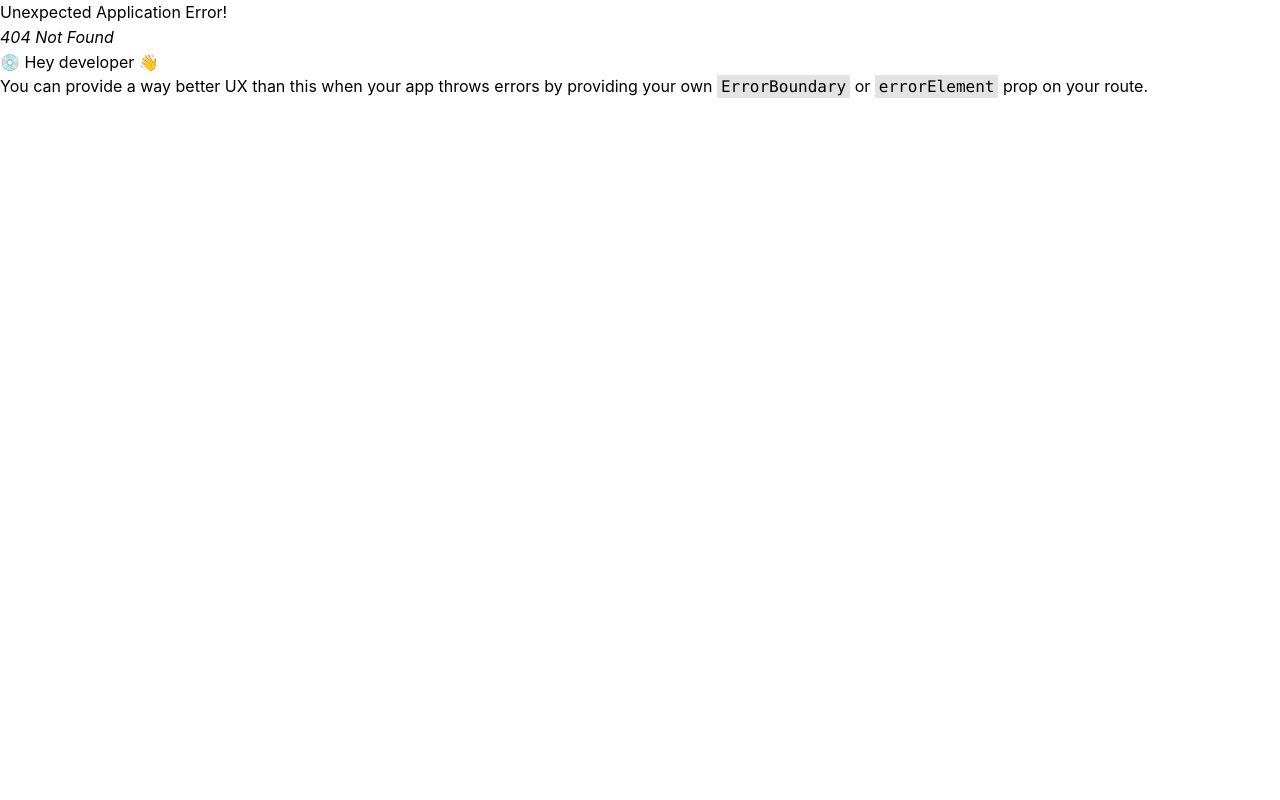
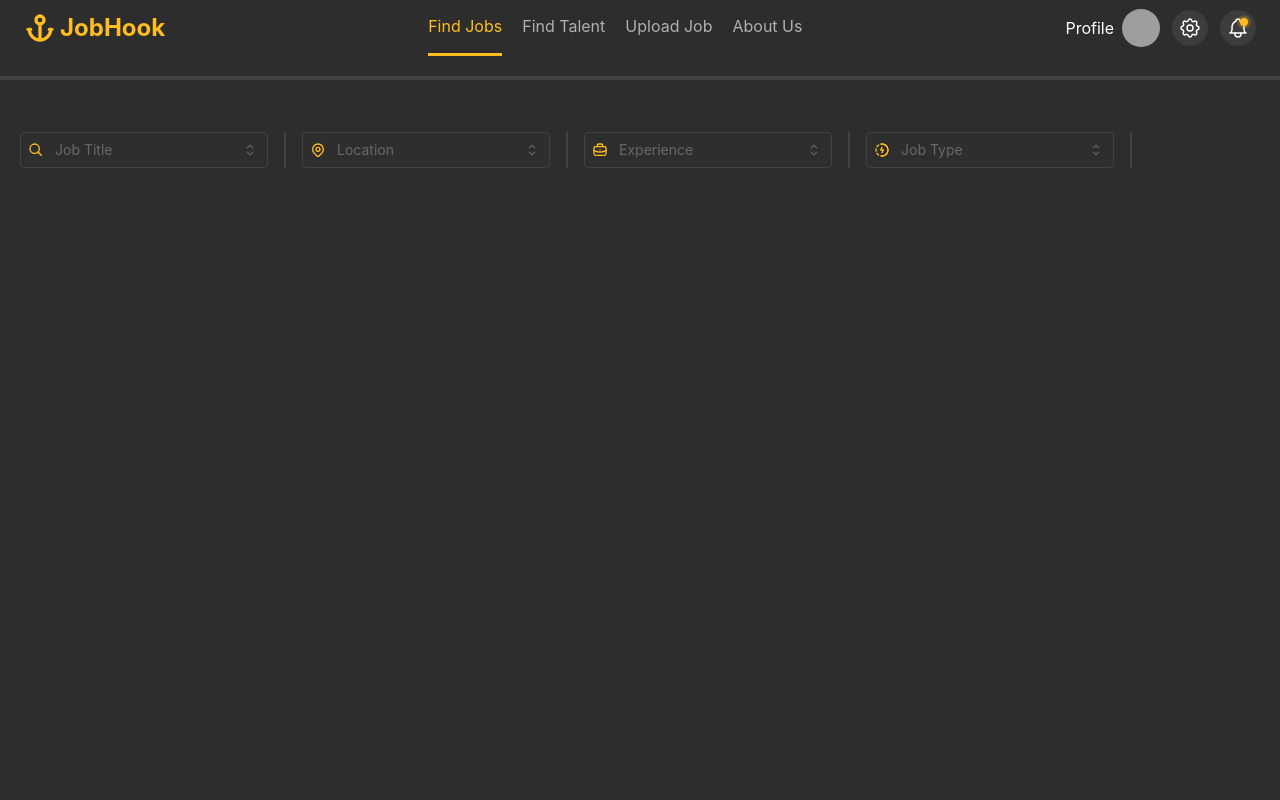
Before and after one commit to LaZyFee/mern_Job-Portal, a React (Vite) app in the folder client/: page /find-jobs in a window 1280 px wide. Before the commit this address had no page. Shown: the top 800 px of the page. Built offline with nearby package versions, Linux system fonts and the light colour scheme; grey boxes are pictures that could not be loaded.

Commit message:
HomePage Created

```diff
--- a/client/src/App.tsx
+++ b/client/src/App.tsx
@@ -7,7 +7,7 @@ import { theme } from "./utils/Theme";
 
 function App() {
   return (
-    <MantineProvider theme={theme}>
+    <MantineProvider defaultColorScheme="dark" theme={theme}>
       <RouterProvider router={router} />
     </MantineProvider>
   )
--- a/client/src/Components/Header/Header.tsx
+++ b/client/src/Components/Header/Header.tsx
@@ -8,7 +8,7 @@ import { Link } from "react-router-dom"
 
 export const Header = () => {
     return (
-        <div className=" h-20 px-6 text-white flex items-center justify-between">
+        <div className=" h-14 px-6 text-white flex items-center justify-between">
 
             {/* logo */}
             <Link to="/">   <div className="flex items-center gap-1 text-bright-sun-400">
--- a/client/src/Components/Header/NavLink.tsx
+++ b/client/src/Components/Header/NavLink.tsx
@@ -30,7 +30,7 @@ export const NavLinks = () => {
             {
                 Links.map((link, index) =>
                     <div
-                        className={`${location.pathname === link.path ? "border-bright-sun-400 text-bright-sun-400" : " border-transparent"} h-full border-t-[3px] flex items-center`}
+                        className={`${location.pathname === link.path ? "border-bright-sun-400 text-bright-sun-400" : " border-transparent"} h-full border-b-[3px] flex items-center`}
                     >
                         <Link key={index} to={link.path}>{link.name}</Link>
 
--- a/client/src/Layouts/Main.tsx
+++ b/client/src/Layouts/Main.tsx
@@ -1,11 +1,15 @@
 import { Outlet } from "react-router-dom"
 import { Header } from "../Components/Header/Header"
+import { Footer } from "../Components/Footer/Footer"
 
 export const Main = () => {
     return (
-        <div className="min-h-screen bg-mine-shaft-950">
+        <div className="bg-mine-shaft-950">
             <Header />
-            <Outlet />
+            <div className="min-h-screen">
+                <Outlet />
+            </div>
+            <Footer />
         </div>
     )
 }
--- /dev/null
+++ b/client/src/Pages/Find Jobs/FindJobs.tsx
@@ -0,0 +1,13 @@
+import { Divider } from "@mantine/core"
+import { SearchJobs } from "./SearchJobs"
+
+export const FindJobs = () => {
+    return (
+        <div>
+            <Divider orientation="horizontal" size="lg" className="my-5" />
+            <SearchJobs />
+
+
+        </div>
+    )
+}
--- /dev/null
+++ b/client/src/Pages/Find Jobs/MultiSelect.tsx
@@ -0,0 +1,109 @@
+import { useEffect, useState } from 'react';
+import { Checkbox, Combobox, Group, Input, Pill, PillsInput, useCombobox } from '@mantine/core';
+import { IconSearch } from '@tabler/icons-react';
+
+
+export const MultiSelectCreatable = (props: any) => {
+
+
+    useEffect(() => {
+        setData(props.options);
+    }, [props.options]);
+
+    const combobox = useCombobox({
+        onDropdownClose: () => combobox.resetSelectedOption(),
+        onDropdownOpen: () => combobox.updateSelectedOptionIndex('active'),
+    });
+
+    const [search, setSearch] = useState('');
+    const [data, setData] = useState<string[]>([]);
+    const [value, setValue] = useState<string[]>([]);
+
+    const exactOptionMatch = data.some((item) => item === search);
+
+    const handleValueSelect = (val: string) => {
+        setSearch('');
+
+        if (val === '$create') {
+            setData((current) => [...current, search]);
+            setValue((current) => [...current, search]);
+        } else {
+            setValue((current) =>
+                current.includes(val) ? current.filter((v) => v !== val) : [...current, val]
+            );
+        }
+    };
+
+    const handleValueRemove = (val: string) =>
+        setValue((current) => current.filter((v) => v !== val));
+
+    const values = value.slice(0, 2).map((item) => (
+        <Pill key={item} withRemoveButton onRemove={() => handleValueRemove(item)}> {item}
+        </Pill>
+    ))
+
+    const options = data.filter((item) => item.toLowerCase().includes(search.trim().toLowerCase())).map((item) => (
+        <Combobox.Option value={item} key={item} active={value.includes(item)}>
+            <Group gap="sm">
+                <Checkbox
+                    size='xs'
+                    color='brightSun.4'
+                    checked={value.includes(item)}
+                    onChange={() => { }}
+                    aria-hidden
+                    tabIndex={-1}
+                    style={{ pointerEvents: "none" }}
+                />
+                <span>{item}</span>
+            </Group>
+        </Combobox.Option>
+    ));
+
+
+    return (
+        <Combobox store={combobox} onOptionSubmit={handleValueSelect} withinPortal={false}>
+            <Combobox.DropdownTarget>
+                <PillsInput
+                    onClick={() => combobox.toggleDropdown()}
+                    rightSection={<Combobox.Chevron />}
+                    leftSection={
+                        <div>
+                            <props.icon
+                                className='text-bright-sun-400 p-1 bg:mine-shaft-900 rounded-full mr-1' />
+                        </div>
+                    }
+                >
+                    <Pill.Group>
+                        {value.length > 0 ? (
+                            <>
+                                {values}
+                                {value.length > 2 && (
+                                    <Pill>+{value.length - 2} more</Pill>
+                                )}
+                            </>
+                        ) : (
+                            <Input.Placeholder className='text-mine-shaft-100'>{props.title}</Input.Placeholder>
+                        )}
+
+
+                    </Pill.Group>
+                </PillsInput>
+            </Combobox.DropdownTarget>
+
+            <Combobox.Dropdown>
+                <Combobox.Search value={search} onChange={(event) => setSearch(event.currentTarget.value)} placeholder="Search for values" />
+                <Combobox.Options>
+                    {options}
+
+                    {!exactOptionMatch && search.trim().length > 0 && (
+                        <Combobox.Option value="$create">+ Create {search}</Combobox.Option>
+                    )}
+
+                    {exactOptionMatch && search.trim().length > 0 && options.length === 0 && (
+                        <Combobox.Empty>Nothing found</Combobox.Empty>
+                    )}
+                </Combobox.Options>
+            </Combobox.Dropdown>
+        </Combobox>
+    );
+}
--- /dev/null
+++ b/client/src/Pages/Find Jobs/SearchJobs.tsx
@@ -0,0 +1,20 @@
+import { Divider } from "@mantine/core"
+import { dropdownData } from "../../assets/Data/JobsData"
+import { MultiSelectCreatable } from "./MultiSelect"
+
+export const SearchJobs = () => {
+    return (
+        <div className="flex gap-4 px-5 py-8">
+            {
+                dropdownData.map((item, index) =>
+                    <>
+                        <div key={index} className="w-1/5">
+                            <MultiSelectCreatable {...item} />
+                        </div>
+                        <Divider orientation="vertical" size="sm" />
+                    </>
+                )
+            }
+        </div>
+    )
+}
--- a/client/src/Pages/HomePage/Home.tsx
+++ b/client/src/Pages/HomePage/Home.tsx
@@ -1,5 +1,4 @@
 import { Companies } from "./Companies"
-import { Footer } from "./Footer"
 import { HeroSection } from "./HeroSection"
 import { JobCategory } from "./JobCategory"
 import { Subscribe } from "./Subscribe"
@@ -15,7 +14,6 @@ export const Home = () => {
             <Working />
             <Testimonials />
             <Subscribe />
-            <Footer />
         </div>
     )
 }
--- a/client/src/Route/route.tsx
+++ b/client/src/Route/route.tsx
@@ -1,6 +1,7 @@
 import { createBrowserRouter } from "react-router-dom";
 import { Main } from "../Layouts/Main";
 import { Home } from "../Pages/HomePage/Home";
+import { FindJobs } from "../Pages/Find Jobs/FindJobs";
 
 
 
@@ -12,6 +13,10 @@ export const router = createBrowserRouter([
             {
                 path: "/",
                 element: <Home />
+            },
+            {
+                path: "/find-jobs",
+                element: <FindJobs />
             }
         ]
     }
```
Also changed, not shown: client/src/Components/Footer/Footer.tsx (renamed from client/src/Pages/HomePage/Footer.tsx).
